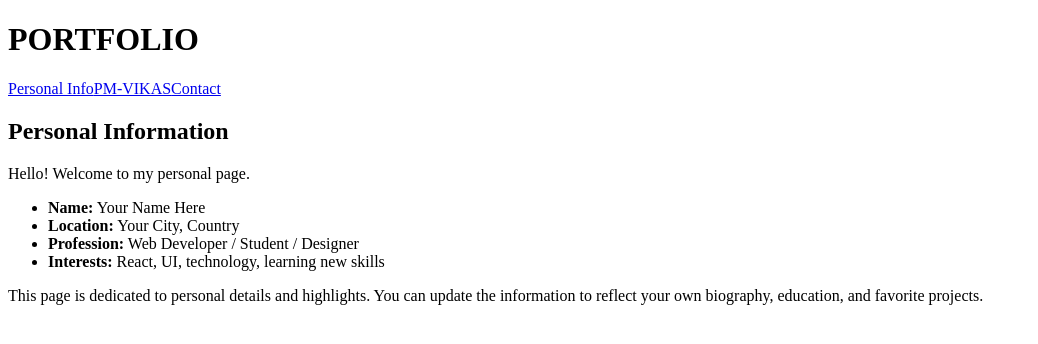
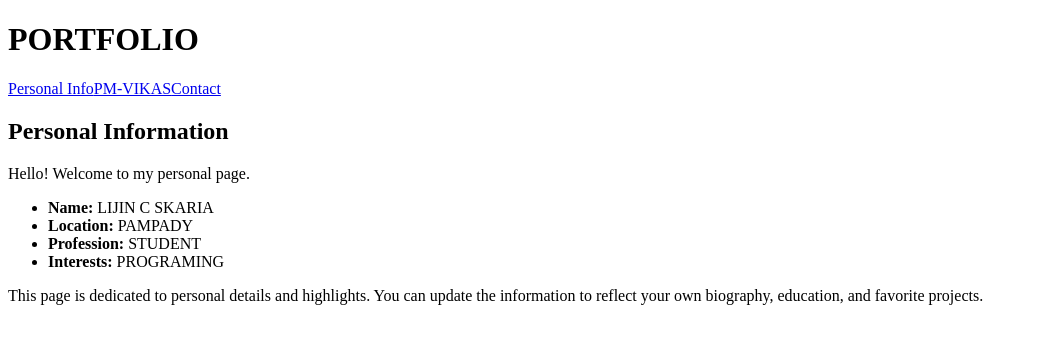
Before and after one commit to lijincskaria10-svg/portfolio3, a React (Vite) app: page / in a window 1280 px wide. Shown: the top 344 px of the page, without its empty margins (0-1038 px from the left). Built offline with nearby package versions, Linux system fonts and the light colour scheme; the HTML template or start-up script is replaced by a standard one.

Commit message:
Update personal information page with user details

```diff
--- a/src/pages/Home.jsx
+++ b/src/pages/Home.jsx
@@ -4,10 +4,10 @@ export default function Home() {
       <h2>Personal Information</h2>
       <p>Hello! Welcome to my personal page.</p>
       <ul>
-        <li><strong>Name:</strong> Your Name Here</li>
-        <li><strong>Location:</strong> Your City, Country</li>
-        <li><strong>Profession:</strong> Web Developer / Student / Designer</li>
-        <li><strong>Interests:</strong> React, UI, technology, learning new skills</li>
+        <li><strong>Name:</strong> LIJIN C SKARIA</li>
+        <li><strong>Location:</strong> PAMPADY</li>
+        <li><strong>Profession:</strong> STUDENT</li>
+        <li><strong>Interests:</strong> PROGRAMING</li>
       </ul>
       <p>
         This page is dedicated to personal details and highlights. You can update the
```
